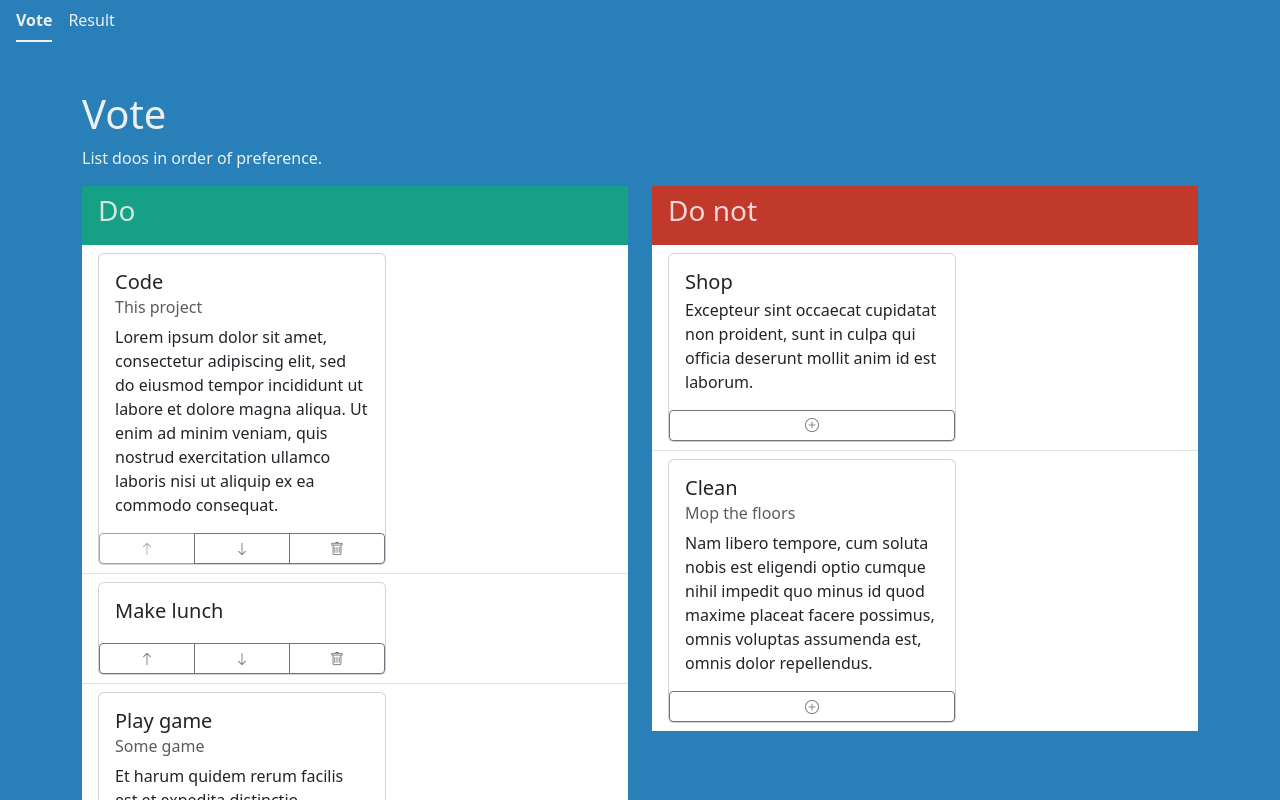
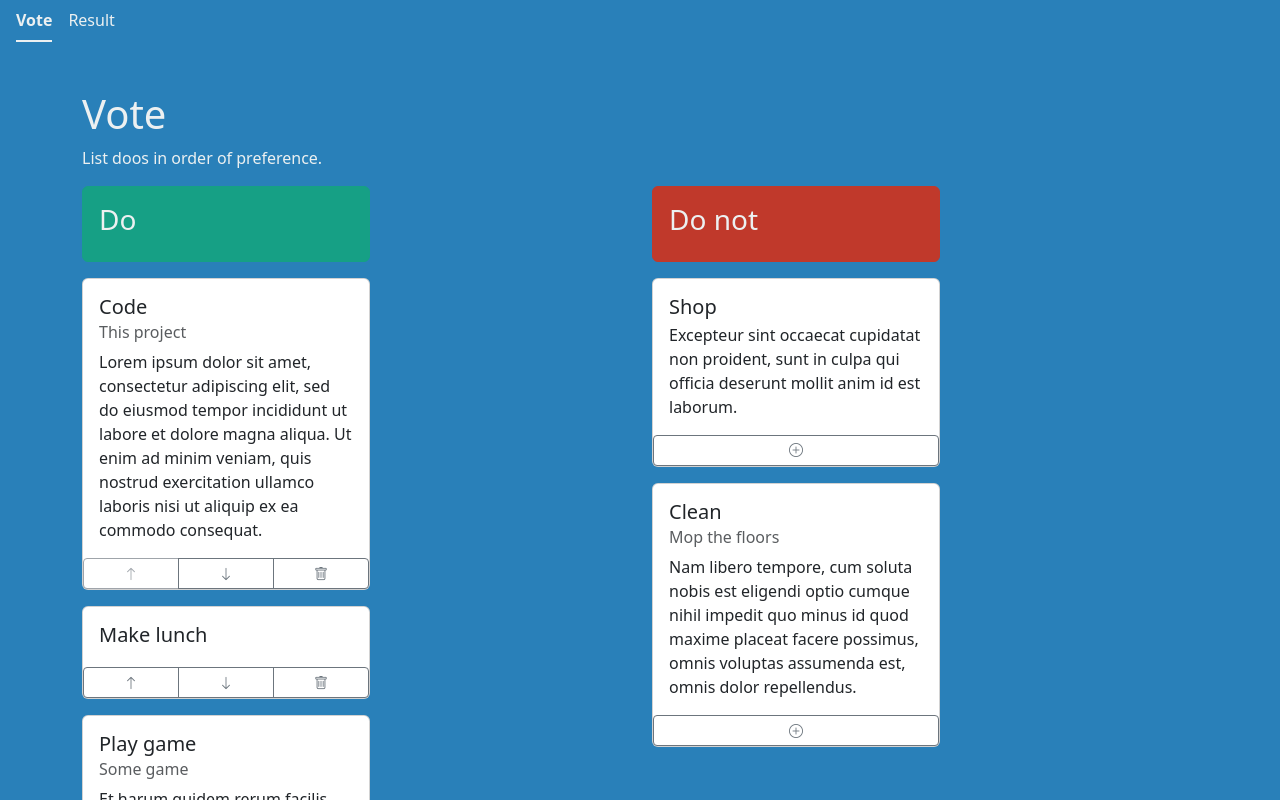
Before and after one commit to slovb/agree, an Angular app in the folder frontend/: page /vote in a window 1280 px wide. Shown: the top 800 px of the page. Built offline with nearby package versions, Linux system fonts and the light colour scheme.

Commit message:
removed lists

```diff
--- a/frontend/src/app/vote/vote.component.html
+++ b/frontend/src/app/vote/vote.component.html
@@ -5,13 +5,15 @@
 <div class="fluid-container">
   <div class="row">
     <div class="col">
-      <ul class="list-group list-group-flush">
-        <li class="list-group-item list-group-item-success active">
+      <div class="card mb-3 do-card" style="width: 18rem">
+        <div class="card-body">
+          <div class="cart-title">
             <h3>Do</h3>
-        </li>
+          </div>
+        </div>
+      </div>
       @for (item of green_list; track item; let first=$first, last=$last) {
-        <li class="list-group-item">
-          <div class="card" style="width: 18rem">
+      <div class="card mb-3" style="width: 18rem">
         <div class="card-body">
           <h5 class="card-title">{{ item.title }}</h5>
           <h6 class="card-subtitle mb-2 text-muted">{{ item.subtitle }}</h6>
@@ -39,18 +41,18 @@
           </button>
         </div>
       </div>
-        </li>
       }
-      </ul>
     </div>
     <div class="col">
-      <ul class="list-group list-group-flush">
-        <li class="list-group-item list-group-item-danger active">
+      <div class="card mb-3 dont-card" style="width: 18rem">
+        <div class="card-body">
+          <div class="cart-title">
             <h3>Do not</h3>
-        </li>
+          </div>
+        </div>
+      </div>
       @for (item of red_list; track item) {
-        <li class="list-group-item">
-          <div class="card" style="width: 18rem">
+      <div class="card mb-3" style="width: 18rem">
         <div class="card-body">
           <h5 class="card-title">{{ item.title }}</h5>
           <h6 class="card-subtitle mb-2 text-muted">{{ item.subtitle }}</h6>
@@ -64,9 +66,7 @@
           </button>
         </div>
       </div>
-        </li>
       }
-      </ul>
     </div>
   </div>
 </div>
--- a/frontend/src/styles.scss
+++ b/frontend/src/styles.scss
@@ -9,12 +9,14 @@ a:hover {
   color: #ecf0f1 !important;
 }
 
-.list-group-item-success.active {
+.do-card {
   background-color: #16a085;
   border-color: #16a085;
+  color: #ecf0f1;
 }
 
-.list-group-item-danger.active {
+.dont-card {
   background-color: #c0392b;
   border-color: #c0392b;
+  color: #ecf0f1;
 }
```
Lines whose indentation alone changed are shown as unchanged.
